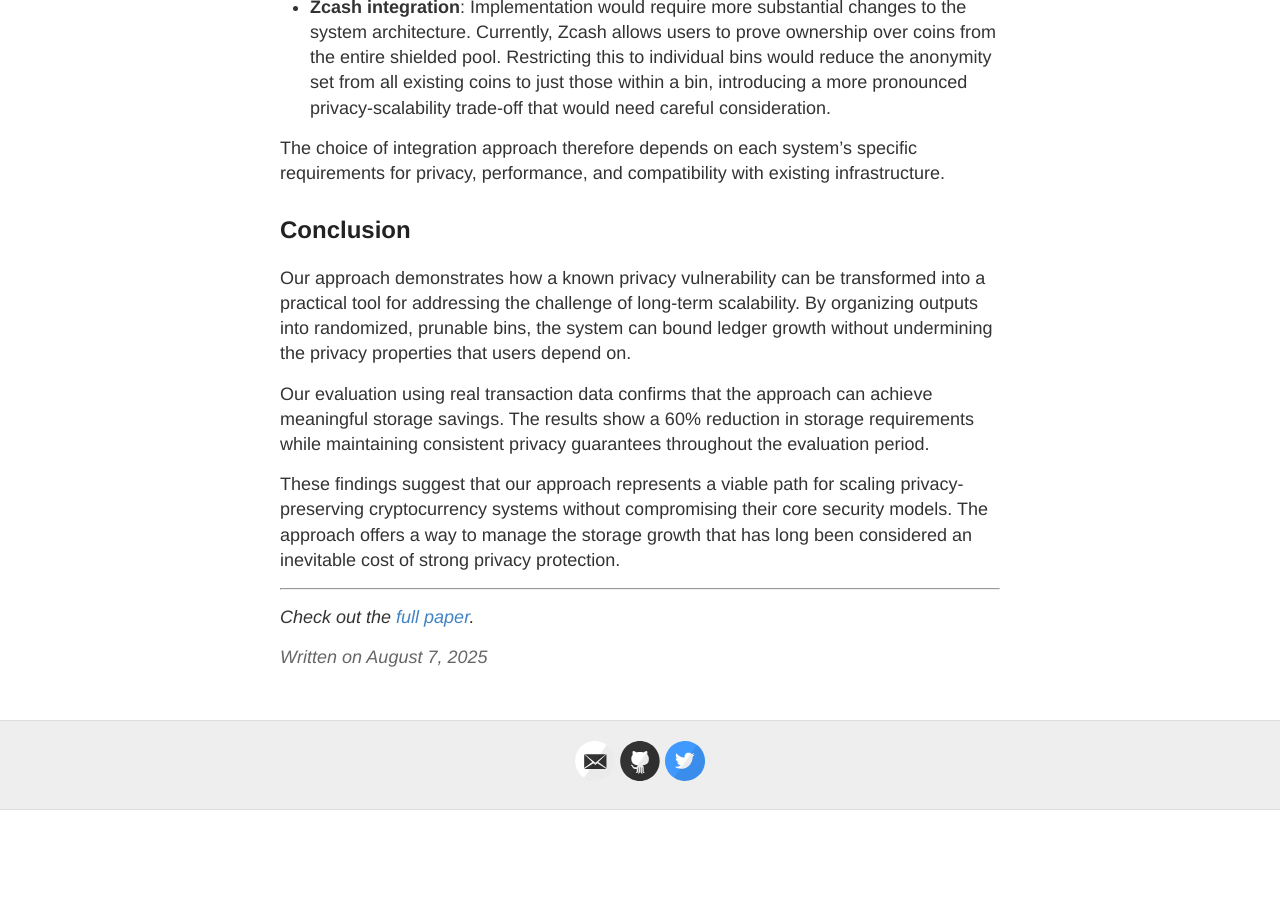
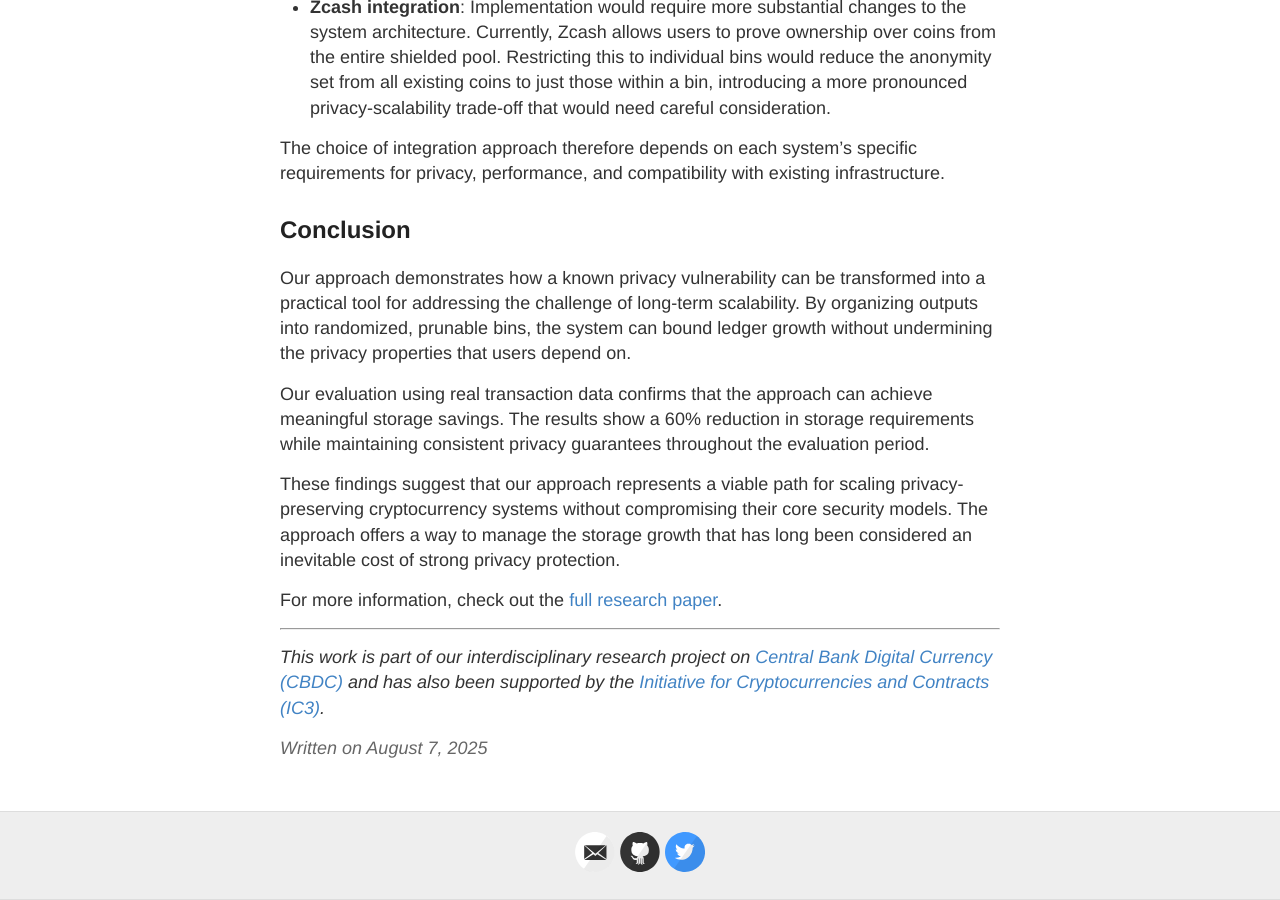
Before and after one commit to cryptobern/cryptobern.github.io, a Jekyll site: the page built from _posts/2025-08-07-toxic_decoys.md, in a window 1280 px wide and 900 px high, scrolled down 7328 px. Built offline with Jekyll 4.4.1, drawn with Linux system fonts in a browser that asks for light colours; before the commit the page ends 8138 px from its top, so only the background shows below that.

Commit message:
updated ack

```diff
--- a/_posts/2025-08-07-toxic_decoys.md
+++ b/_posts/2025-08-07-toxic_decoys.md
@@ -169,6 +169,8 @@ Our evaluation using real transaction data confirms that the approach can achiev
 
 These findings suggest that our approach represents a viable path for scaling privacy-preserving cryptocurrency systems without compromising their core security models. The approach offers a way to manage the storage growth that has long been considered an inevitable cost of strong privacy protection.
 
+For more information, check out the [full research paper](https://petsymposium.org/popets/2025/popets-2025-0165.php).
+
 ---
 
-_Check out the [full paper](https://petsymposium.org/popets/2025/popets-2025-0165.php)._
+_This work is part of our interdisciplinary research project on [Central Bank Digital Currency (CBDC)](//techlaw.group/project/cbdc/) and has also been supported by the [Initiative for Cryptocurrencies and Contracts (IC3)](//www.initc3.org)._
```
